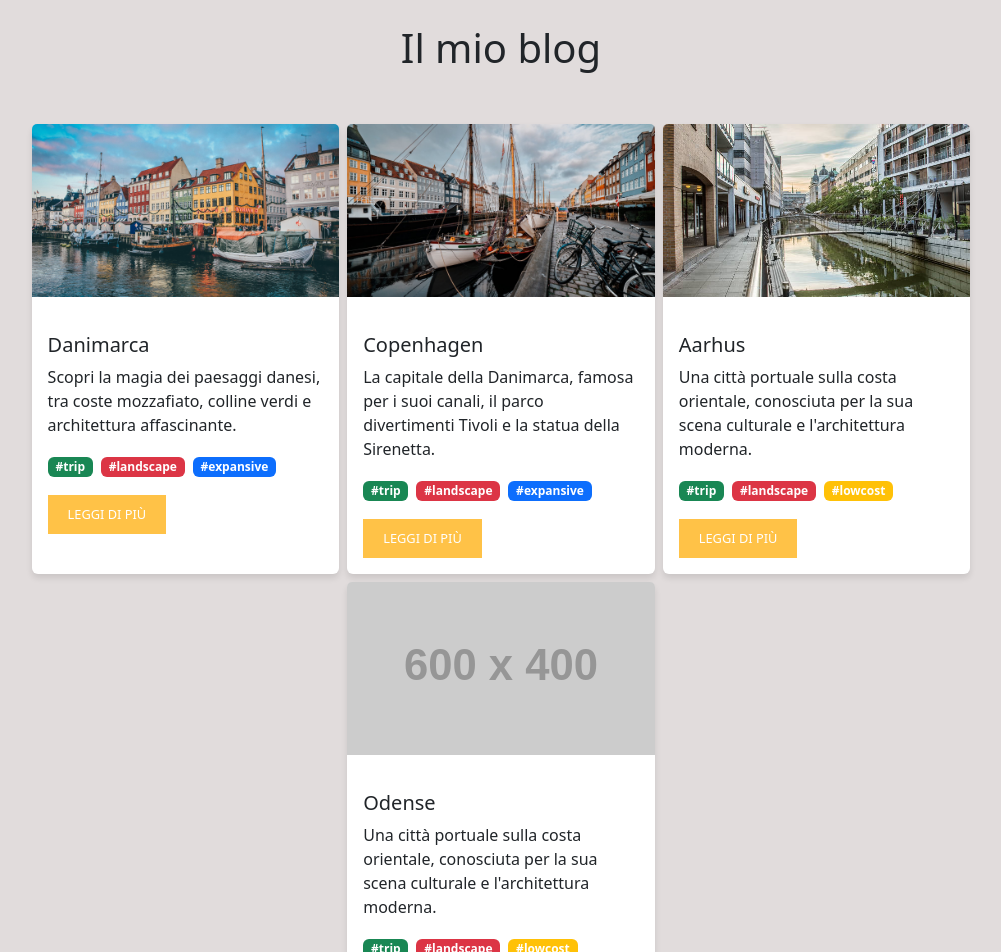
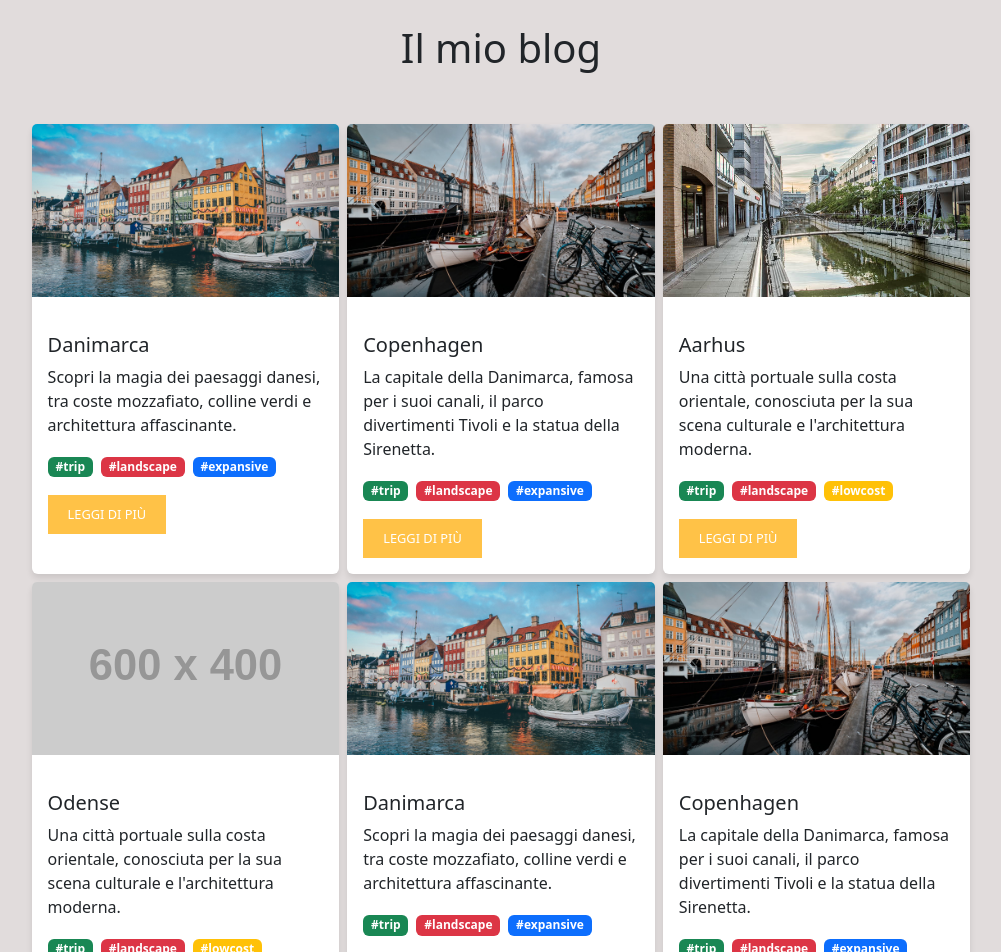
Before and after one commit to Melrizzuto/react-props, a React (Vite) app: page / in a window 1280 px wide. Shown: the top 952 px of the page, without its empty margins (139-1140 px from the left). Built offline with nearby package versions, Linux system fonts and the light colour scheme.

Commit message:
added more posts js

```diff
--- a/src/data/posts.js
+++ b/src/data/posts.js
@@ -39,6 +39,22 @@ const posts = [
         image: "",
         tags: ["trip", "landscape", "lowcost"],
         published: true,
+    },
+    {
+        id: 6,
+        title: "Danimarca",
+        content: "Scopri la magia dei paesaggi danesi, tra coste mozzafiato, colline verdi e architettura affascinante.",
+        image: "/danimarca.jpg",
+        tags: ["trip", "landscape", "expansive"],
+        published: true,
+    },
+    {
+        id: 7,
+        title: "Copenhagen",
+        content: "La capitale della Danimarca, famosa per i suoi canali, il parco divertimenti Tivoli e la statua della Sirenetta.",
+        image: "/copenhagen.jpg",
+        tags: ["trip", "landscape", "expansive"],
+        published: true,
     }
 ];
 
```
